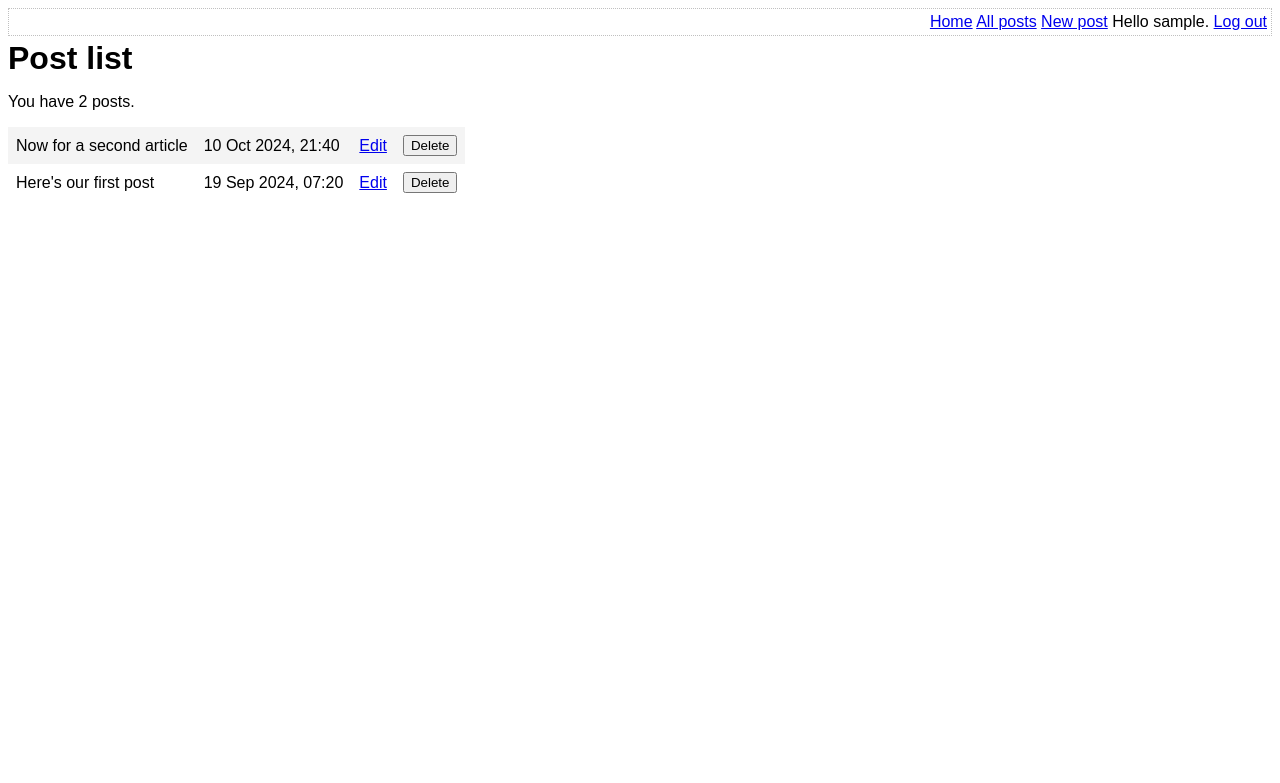
After one commit to DeepankarSehra/final-php-blog, a PHP site: page /list-posts.php in a window 1280 px wide. The commit adds this page. Shown: the top 783 px of the page. Run offline with PHP 8.4, Linux system fonts and the light colour scheme; the visitor is signed in with stand-in values (Sample User, id 1); data comes from the database, SQL or seed files in the repository; both versions use the stored data as it was after the commit.

Commit message:
all posts page added

```diff
--- a/assets/main.css
+++ b/assets/main.css
@@ -99,3 +99,16 @@ body {
 		Let's reset each to the left-hand side to be sure. */
 	clear: left;
 }
+
+#post-list {
+	border: 1px solid-silver;
+	border-collapse: collapse;
+}
+
+#post-list td {
+	padding: 8px;
+}
+
+#post-list tbody tr:nth-child(odd) {
+	background-color: #f4f4f4;
+}
--- a/install.php
+++ b/install.php
@@ -79,7 +79,6 @@ if (isset($_SESSION['try-install']))
                     <?php // Report the new password ?>
                     The new '<?php echo htmlEscape($username) ?>' password is
                     <span class="install-password"><?php echo htmlEscape($password) ?></span>
-                    (copy it to clipboard if you wish).
                 </div>
 
                 <p>
--- a/lib/common.php
+++ b/lib/common.php
@@ -220,3 +220,16 @@ function getAuthUserId(PDO $pdo)
 
     return $stmt -> fetchColumn();
 }
+
+function getAllPosts(PDO $pdo)
+{
+    $stmt = $pdo -> query(
+        'SELECT id, title, created_at, body FROM post ORDER BY created_at DESC'
+    );
+
+    if($stmt === false){
+        throw new Exception('Cant get all posts');
+    }
+
+    return $stmt->fetchAll(PDO::FETCH_ASSOC);
+}
--- a/lib/edit-post.php
+++ b/lib/edit-post.php
@@ -37,6 +37,8 @@ function editPost(PDO $pdo, $title, $body, $postId)
         throw new Exception('Could not run update query.');
     }
 
+    redirectAndExit('index.php');
+
     return true;
 
 }
--- /dev/null
+++ b/lib/list-posts.php
@@ -0,0 +1,21 @@
+<?php
+
+function deletePost(PDO $pdo, $postId)
+{
+    $sql = 'DELETE FROM post WHERE id=:id';
+    $stmt = $pdo -> prepare($sql);
+    if($stmt === false){
+        throw new Exception('Delete post query could not be initialised');
+    }
+
+    $result = $stmt -> execute(array('id' => $postId,));
+    if($result === false){
+        throw new Exception('Post cant be deleted');
+    }
+
+    return $result !== false;
+
+}
+
+
+?>
--- /dev/null
+++ b/list-posts.php
@@ -0,0 +1,75 @@
+<?php
+require 'lib/common.php';
+require 'lib/list-posts.php';
+
+session_start();
+
+if ($_POST)
+{
+    $deleteResponse = $_POST['delete-post'];
+    if ($deleteResponse)
+    {
+        $keys = array_keys($deleteResponse);
+        $deletePostId = $keys[0];
+        if ($deletePostId)
+        {
+            deletePost(getPDO(), $deletePostId);
+            redirectAndExit('list-posts.php');
+        }
+    }
+}
+
+$pdo = getPDO();
+$posts = getAllPosts($pdo);
+
+if(!isLoggedIn()){
+    redirectAndExit('index.php');
+}
+
+?>
+
+<DOCTYPE html>
+
+<html>
+    <head>
+        <title> A blog application | Blog posts</title>
+        <?php require 'templates/head.php' ?>
+    </head>
+
+    <body>
+        <?php require 'templates/top-menu.php' ?>
+
+        <h1> Post list </h1>
+        <p> You have <?php echo count($posts)?> posts. </p>
+        <form method="post">
+            <table id="post-list">
+                <tbody>
+                    <?php foreach ($posts as $post): ?>
+                        <tr>
+                            <td>
+                                <?php echo htmlEscape($post['title'])?>
+                            </td>
+
+                            <td>
+                                <?php echo convertSqlDate($post['created_at']) ?>
+                            </td>
+
+                            <td>
+                                <a href="edit-post.php?post_id=<?php echo $post['id']?>">Edit</a>
+                            </td>
+
+                            <td>
+                                <input
+                                    type="submit"
+                                    name="delete-post[<?php echo $post['id']?>]"
+                                    value="Delete"
+                                />
+                            </td>
+                        </tr>
+                        <?php endforeach ?>
+                </tbody>
+            </table>
+        </form>
+    </body>
+
+</html>
--- a/templates/top-menu.php
+++ b/templates/top-menu.php
@@ -1,6 +1,8 @@
 <div class="top-menu">
     <div class="menu-options">
         <?php if (isLoggedIn()): ?>
+            <a href="index.php">Home</a>
+            <a href="list-posts.php">All posts</a>
             <a href="edit-post.php">New post</a>
             Hello <?php echo htmlEscape(getAuthUser()) ?>.
             <a href="logout.php">Log out</a>
```
Also changed, not shown: edit-post.php (+12 -8 lines), data/data.sqlite.
